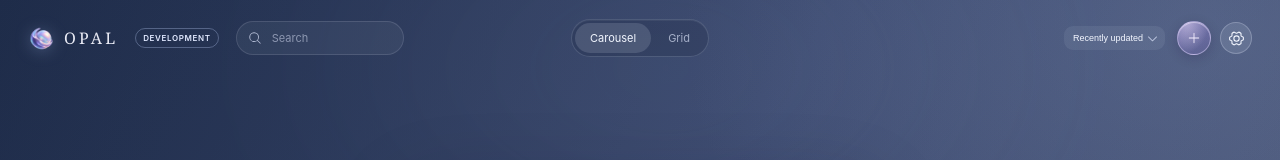
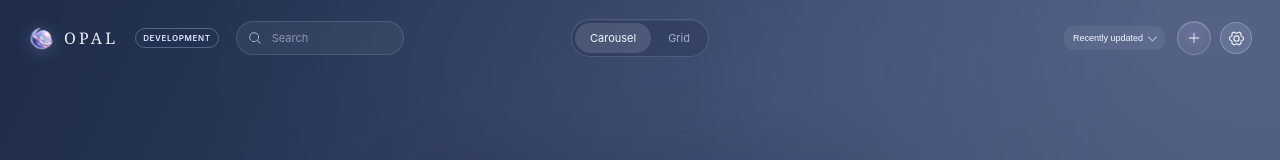
Before and after one commit to SaifMalik0162/OPAL, a React (Vite) app in the folder opal-prototype/: page / in a window 1280 px wide. Shown: the top 160 px of the page. Built offline with nearby package versions, Linux system fonts and the light colour scheme.

Commit message:
Soften the glow on the Library header plus

```diff
--- a/opal-prototype/src/App.jsx
+++ b/opal-prototype/src/App.jsx
@@ -2032,7 +2032,7 @@ function LibraryGrid({ projects, selectedId, query, trackMatches, onOpenProject,
         </article>;
       })}
       <button className="project-create-card" type="button" onClick={onCreateProject}>
-        <span className="project-add-glass"><Plus size={20} /></span><strong>New project</strong>
+        <span><Plus size={20} /></span><strong>New project</strong>
       </button>
     </div> : <LibraryEmpty query={query} onCreateProject={onCreateProject} onClearSearch={onClearSearch} />}
   </section>;
--- a/opal-prototype/src/library.css
+++ b/opal-prototype/src/library.css
@@ -686,20 +686,24 @@
   padding: 0 4px 24px;
 }
 
-.topbar-import.project-add-glass,
-.project-create-card .project-add-glass {
-  border-color: rgba(224, 212, 255, .49);
-  background:
-    radial-gradient(ellipse at 28% 0%, rgba(242, 230, 255, .49), transparent 67%),
-    linear-gradient(155deg, rgba(166, 141, 232, .45), rgba(119, 98, 182, .22));
-  box-shadow: inset 0 1px 0 rgba(250, 242, 255, .42), 0 3px 12px rgba(30, 16, 61, .2);
+.topbar-import.project-add-glass {
+  border-color: rgba(228, 220, 253, .25);
+  background: linear-gradient(160deg, rgba(213, 195, 255, .15), rgba(238, 240, 255, .06));
+  box-shadow: inset 0 1px 0 rgba(246, 238, 255, .16);
   color: #f6efff;
 }
 
-.topbar-import.project-add-glass:is(:hover, :focus-visible),
-.project-create-card:is(:hover, :focus-visible) .project-add-glass {
-  border-color: rgba(239, 226, 255, .76);
-  box-shadow: inset 0 1px 0 rgba(250, 242, 255, .6), 0 3px 14px rgba(151, 118, 233, .25);
+.topbar-import.project-add-glass svg {
+  filter: drop-shadow(0 0 4px rgba(214, 181, 255, .72));
+  transition: filter .18s ease;
+}
+
+.topbar-import.project-add-glass:is(:hover, :focus-visible) {
+  border-color: rgba(228, 220, 253, .44);
+}
+
+.topbar-import.project-add-glass:is(:hover, :focus-visible) svg {
+  filter: drop-shadow(0 0 5px rgba(224, 194, 255, .92));
 }
 
 .project-card {
```
